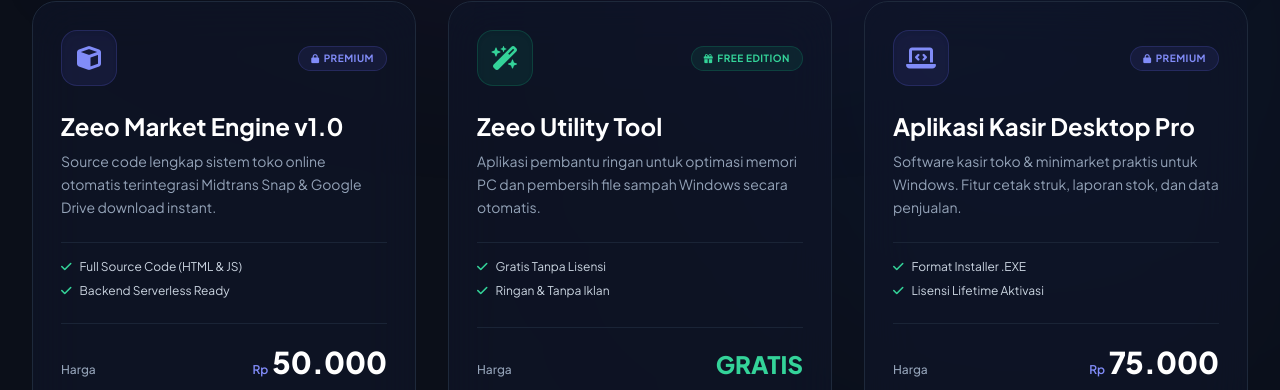
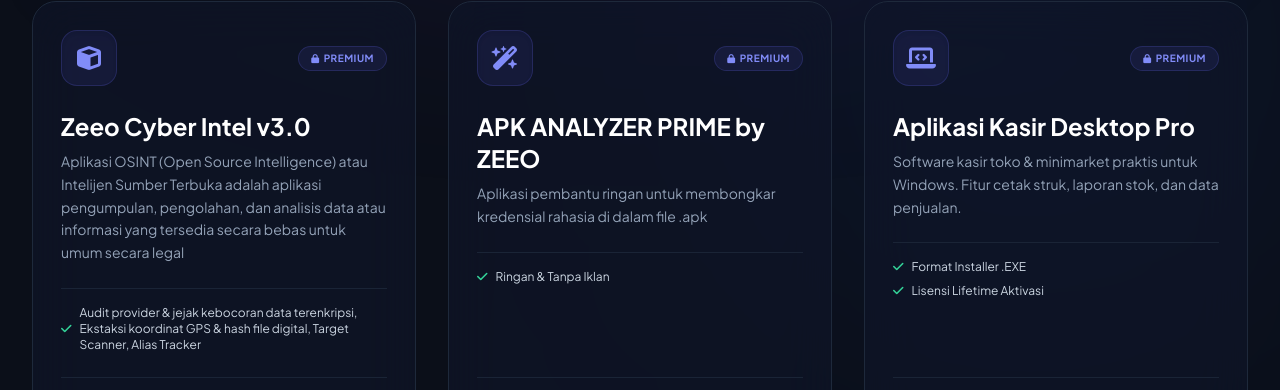
Before and after one commit to vektorzero0-dev/zeeo-software-market, a website: page index.html in a window 1280 px wide. Shown: the part 501-891 px from the top of the page. Drawn offline with nearby package versions, Linux system fonts and the light colour scheme.

Commit message:
Update application details in index.html

```diff
--- a/index.html
+++ b/index.html
@@ -169,23 +169,23 @@
     const daftarAplikasi = [
       {
         id: 1,
-        nama: "Zeeo Market Engine v1.0",
+        nama: "Zeeo Cyber Intel v3.0",
         type: "paid", // 'paid' atau 'free'
-        harga: 50000,
+        harga: 100.000,
         icon: "fa-cube",
-        deskripsi: "Source code lengkap sistem toko online otomatis terintegrasi Midtrans Snap & Google Drive download instant.",
-        fitur: ["Full Source Code (HTML & JS)", "Backend Serverless Ready"],
-        driveUrl: "https://drive.google.com/file/d/LINK_GOOGLE_DRIVE_BERBAYAR_1/view?usp=sharing"
+        deskripsi: "Aplikasi  OSINT (Open Source Intelligence) atau Intelijen Sumber Terbuka adalah aplikasi pengumpulan, pengolahan, dan analisis data atau informasi yang tersedia secara bebas untuk umum secara legal",
+        fitur: ["Audit provider & jejak kebocoran data terenkripsi, Ekstaksi koordinat GPS & hash file digital, Target Scanner, Alias Tracker"],
+        driveUrl: "https://drive.google.com/file/d/1zNh_zRrAZa7SuaYBWdeID07MBgP7fVni/view?usp=drive_link"
       },
       {
         id: 2,
-        nama: "Zeeo Utility Tool",
-        type: "free",
-        harga: 0,
+        nama: "APK ANALYZER PRIME by ZEEO",
+        type: "paid",
+        harga: 100.000,
         icon: "fa-wand-magic-sparkles",
-        deskripsi: "Aplikasi pembantu ringan untuk optimasi memori PC dan pembersih file sampah Windows secara otomatis.",
-        fitur: ["Gratis Tanpa Lisensi", "Ringan & Tanpa Iklan"],
-        driveUrl: "https://drive.google.com/file/d/LINK_GOOGLE_DRIVE_GRATIS_1/view?usp=sharing"
+        deskripsi: "Aplikasi pembantu ringan untuk membongkar kredensial rahasia di dalam file .apk",
+        fitur: ["Ringan & Tanpa Iklan"],
+        driveUrl: "https://drive.google.com/file/d/1nYw2ITZXBZD4pcukwYGeOKfU6SdF2TO2/view?usp=drive_link"
       },
       {
         id: 3,
@@ -199,13 +199,13 @@
       },
       {
         id: 4,
-        nama: "HTML Template Converter",
-        type: "free",
-        harga: 0,
+        nama: "Vektor_zero_app",
+        type: "paid",
+        harga: 100.000,
         icon: "fa-file-code",
-        deskripsi: "Script sederhana untuk mengonversi komponen HTML menjadi Tailwind CSS siap pakai secara cepat.",
-        fitur: ["Open Source Script", "Bebas Digunakan/Modifikasi"],
-        driveUrl: "https://drive.google.com/file/d/LINK_GOOGLE_DRIVE_GRATIS_2/view?usp=sharing"
+        deskripsi: "Mini Flipper Zero Versi Android",
+        fitur: ["NFC TOOL, BLE SPAM, IR REMOTE, BadUSB"],
+        driveUrl: "https://drive.google.com/file/d/1vWMekiM9dN1jLS4gzFQwg5CnHqoGeJ0B/view?usp=drive_link"
       }
     ];
 
```
